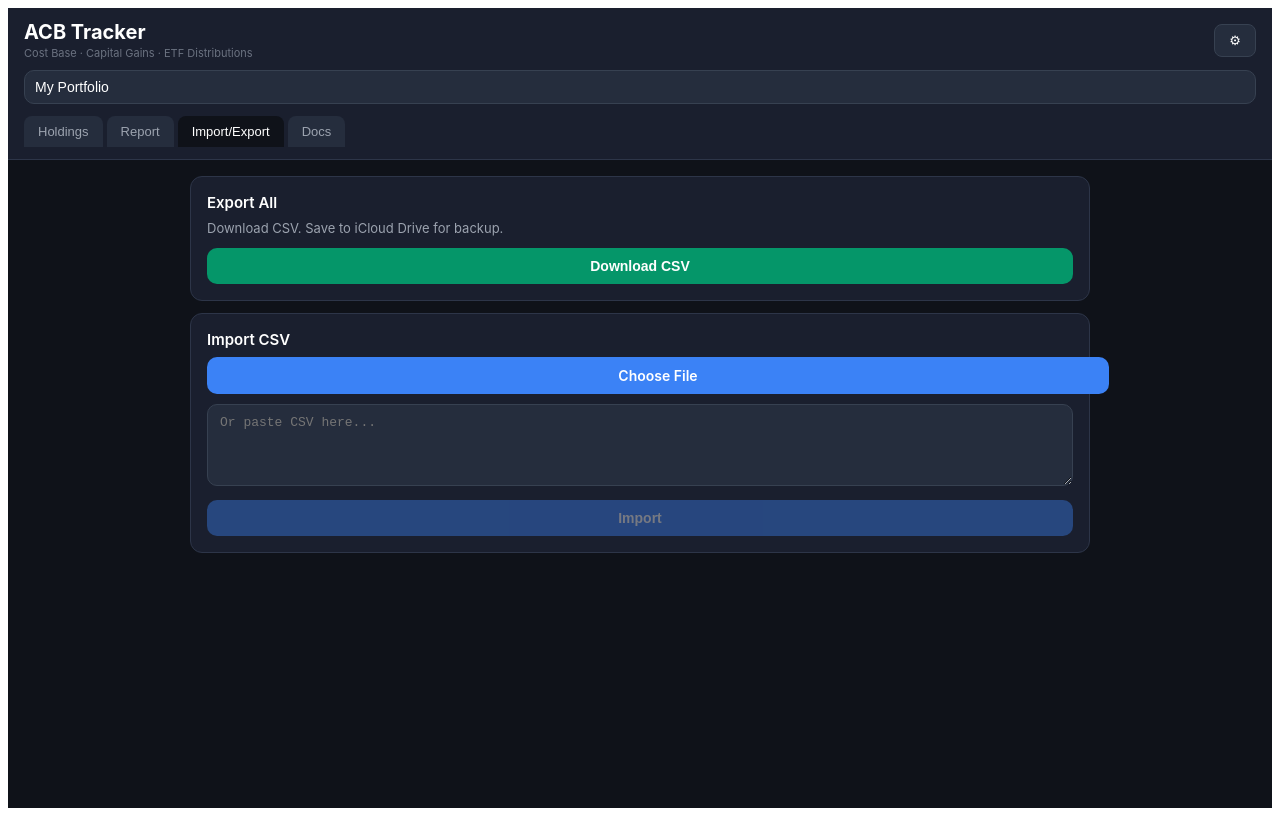
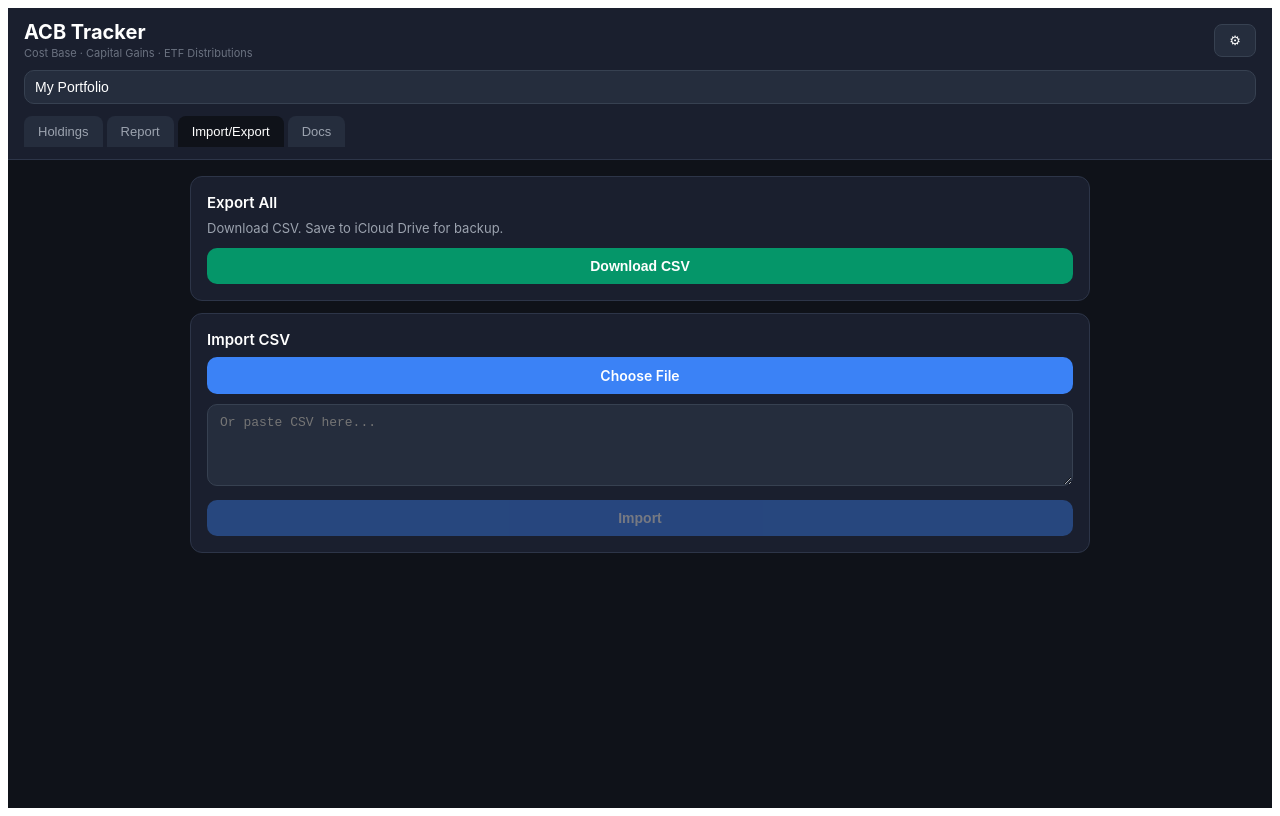
Before and after one commit to codepoet4/ACB_tracker, a React (Vite) app: page / in a window 1280 px wide. Both pictures are taken after a click on the button "Import/Export". Built offline with nearby package versions, Linux system fonts and the light colour scheme.

Commit message:
Fix Choose File button width on Import/Export tab
Add box-sizing: border-box to the file input label so it matches
the width of other buttons.

Co-Authored-By: Claude Opus 4.6 <noreply@anthropic.com>

```diff
--- a/src/ACBTracker.jsx
+++ b/src/ACBTracker.jsx
@@ -504,7 +504,7 @@ export default function ACBTracker() {
             </div>
             <div style={S.card}>
               <div style={{ fontSize: 15, fontWeight: 600, color: "#fff", marginBottom: 8 }}>Import CSV</div>
-              <label style={{ ...S.btn("#3b82f6"), display: "block", textAlign: "center", marginBottom: 10 }}>
+              <label style={{ ...S.btn("#3b82f6"), display: "block", textAlign: "center", boxSizing: "border-box", marginBottom: 10 }}>
                 Choose File<input type="file" accept=".csv,.txt" onChange={handleFileImport} style={{ display: "none" }} />
               </label>
               <textarea value={importText} onChange={e => setImportText(e.target.value)} rows={4} style={{ ...S.input, fontFamily: "monospace", fontSize: 13 }} placeholder="Or paste CSV here..." />
```
